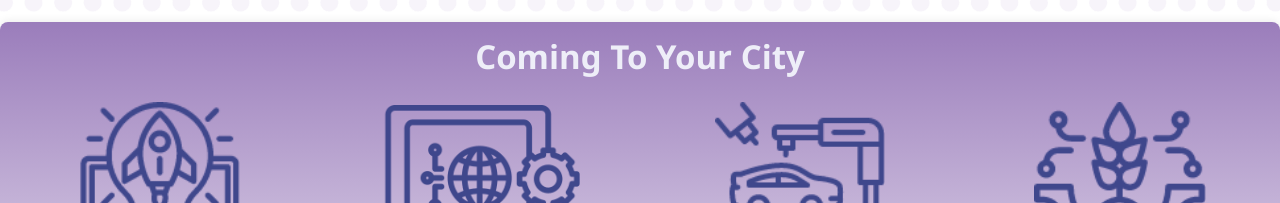
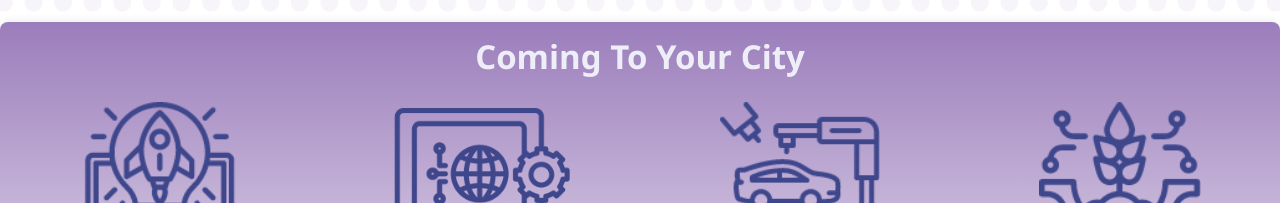
Before and after one commit to nikhil-techefficio/exercise_vdo, a plain HTML site: page index.html in a window 1280 px wide. Shown: the part 1097-1300 px from the top of the page. Drawn offline with Linux system fonts and the light colour scheme.

Commit message:
Update index.html

```diff
--- a/index.html
+++ b/index.html
@@ -203,8 +203,8 @@
         }
 
         .city img {
-            width: 200px;
-            height: 170px;
+            width: 180px;
+            height: 160px;
             object-fit: contain;
         }
 
```
